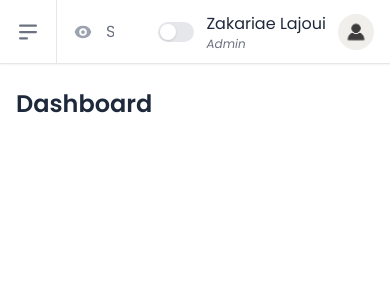
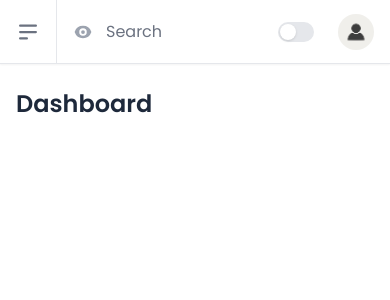
Before and after one commit to lajouiZakariae/sky-react, a React (Vite) app: page / in a window 390 px wide. Shown: the top 300 px of the page. Built offline with nearby package versions, Linux system fonts and the light colour scheme.

Commit message:
border fix

```diff
--- a/src/layout/Dashboard/ui/StickyBar.tsx
+++ b/src/layout/Dashboard/ui/StickyBar.tsx
@@ -20,10 +20,10 @@ export default function StickyBar({
     setSidebarOpen: Dispatch<SetStateAction<boolean>>;
 }) {
     return (
-        <div className="sticky top-0 z-10 flex-shrink-0 flex h-16 border-b border-gray-200 dark:border-slate-800 shadow-sm bg-white dark:bg-slate-950">
+        <div className="sticky top-0 z-10 flex-shrink-0 flex h-16 border-b border-gray-200 dark:border-slate-800 shadow-sm bg-white text-slate-800 dark:bg-slate-950 dark:text-gray-100">
             <button
                 type="button"
-                className="px-4 border-r border-gray-200 text-gray-500 focus:outline-none focus:ring-2 focus:ring-inset focus:ring-indigo-500 lg:hidden"
+                className="px-4 border-r border-gray-200 dark:border-slate-800 text-gray-500 focus:outline-none focus:ring-2 focus:ring-inset focus:ring-indigo-500 lg:hidden"
                 onClick={() => setSidebarOpen(true)}
             >
                 <span className="sr-only">Open sidebar</span>
@@ -58,19 +58,12 @@ export default function StickyBar({
                     </form>
                 </div>
                 <div className="ml-4 flex items-center md:ml-6">
-                    {/* <button
-                        type="button"
-                        className="bg-white p-1 rounded-full text-gray-400 hover:text-gray-500 focus:outline-none focus:ring-2 focus:ring-offset-2 focus:ring-indigo-500"
-                    >
-                        <span className="sr-only">View notifications</span>
-                        <BellIcon className="h-6 w-6" aria-hidden="true" />
-                    </button> */}
                     <DarkodeSwitch />
 
                     {/* Profile dropdown */}
                     <Menu as="div" className="ml-3 relative">
                         <div className="flex items-center space-x-3">
-                            <div>
+                            <div className="hidden lg:block">
                                 <h3 className="text-slate-800 dark:text-gray-50">
                                     Zakariae Lajoui
                                 </h3>
```
